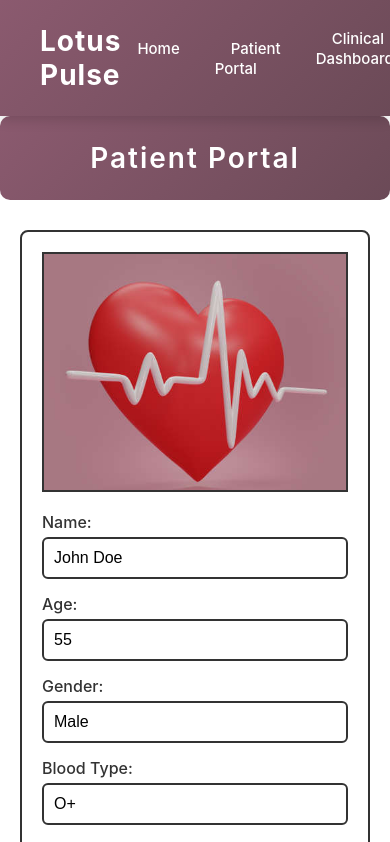
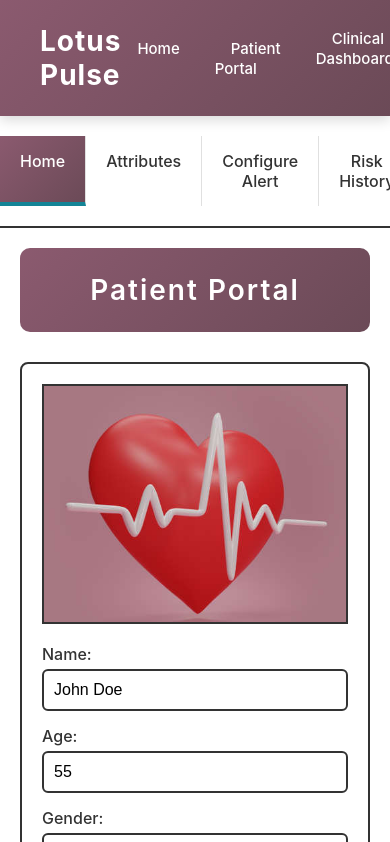
Before and after one commit to nickanhhuy/LotusPulse_SE, a React (Create React App) app: page /patient/dashboard in a window 390 px wide. Shown: the top 842 px of the page. Built offline with nearby package versions, Linux system fonts and the light colour scheme; the HTML template or start-up script is replaced by a standard one.

Commit message:
Add vertical nav bar patient

```diff
--- a/src/pages/patient/PatientDashboard.css
+++ b/src/pages/patient/PatientDashboard.css
@@ -1,14 +1,52 @@
+.patient-dashboard-container {
+  display: flex;
+  min-height: 100vh;
+}
+
+.vertical-nav {
+  width: 200px;
+  background: white;
+  border-right: 2px solid #333;
+  padding: 20px 0;
+  flex-shrink: 0;
+}
+
+.vertical-nav ul {
+  list-style: none;
+  padding: 0;
+  margin: 0;
+}
+
+.vertical-nav li {
+  padding: 15px 20px;
+  cursor: pointer;
+  border-bottom: 1px solid #e0e0e0;
+  color: #333;
+  font-size: 16px;
+  font-weight: 500;
+  transition: all 0.2s;
+}
+
+.vertical-nav li:hover {
+  background: #f5f5f5;
+}
+
+.vertical-nav li.active {
+  background: linear-gradient(135deg, #8B5A6F 0%, #6B4A57 100%);
+  color: white;
+  border-left: 4px solid #6B4A57;
+}
+
 .patient-dashboard {
+  flex: 1;
   padding: 20px;
-  max-width: 1200px;
-  margin: 0 auto;
 }
 
 .page-header {
-  background: linear-gradient(135deg, #17a2b8 0%, #138496 100%);
+  background: linear-gradient(135deg, #8B5A6F 0%, #6B4A57 100%);
   padding: 15px 20px;
-  margin: -20px -20px 20px -20px;
-  border-radius: 8px 8px 0 0;
+  margin-bottom: 20px;
+  border-radius: 8px;
 }
 
 .page-header h1 {
@@ -200,6 +238,36 @@
 }
 
 @media (max-width: 1024px) {
+  .patient-dashboard-container {
+    flex-direction: column;
+  }
+
+  .vertical-nav {
+    width: 100%;
+    border-right: none;
+    border-bottom: 2px solid #333;
+  }
+
+  .vertical-nav ul {
+    display: flex;
+  }
+
+  .vertical-nav li {
+    flex: 1;
+    text-align: center;
+    border-bottom: none;
+    border-right: 1px solid #e0e0e0;
+  }
+
+  .vertical-nav li:last-child {
+    border-right: none;
+  }
+
+  .vertical-nav li.active {
+    border-left: none;
+    border-bottom: 4px solid #138496;
+  }
+
   .second-row {
     grid-template-columns: 1fr;
   }
--- a/src/pages/patient/PatientDashboard.js
+++ b/src/pages/patient/PatientDashboard.js
@@ -1,7 +1,10 @@
 import './PatientDashboard.css';
 import { mockPatientData } from '../../data/mockData';
+import { useState } from 'react';
 
 function PatientDashboard() {
+  const [activeTab, setActiveTab] = useState('home');
+
   const exportReport = () => {
     alert('Export Report functionality would be implemented here');
   };
@@ -11,12 +14,29 @@ function PatientDashboard() {
   };
 
   return (
-    <div className="patient-dashboard">
-      <div className="page-header">
-        <h1>Patient Portal</h1>
-      </div>
+    <div className="patient-dashboard-container">
+      <nav className="vertical-nav">
+        <ul>
+          <li className={activeTab === 'home' ? 'active' : ''} onClick={() => setActiveTab('home')}>
+            Home
+          </li>
+          <li className={activeTab === 'attributes' ? 'active' : ''} onClick={() => setActiveTab('attributes')}>
+            Attributes
+          </li>
+          <li className={activeTab === 'configure-alert' ? 'active' : ''} onClick={() => setActiveTab('configure-alert')}>
+            Configure Alert
+          </li>
+          <li className={activeTab === 'risk-history' ? 'active' : ''} onClick={() => setActiveTab('risk-history')}>
+            Risk History
+          </li>
+        </ul>
+      </nav>
+      <div className="patient-dashboard">
+        <div className="page-header">
+          <h1>Patient Portal</h1>
+        </div>
 
-      <div className="first-row">
+        <div className="first-row">
         <div className="patient-info-card">
           <div className="patient-image">
             <img src="/images/heart.jpg" alt="Patient" />
@@ -88,6 +108,7 @@ function PatientDashboard() {
           </div>
         </div>
       </div>
+      </div>
     </div>
   );
 }
```
